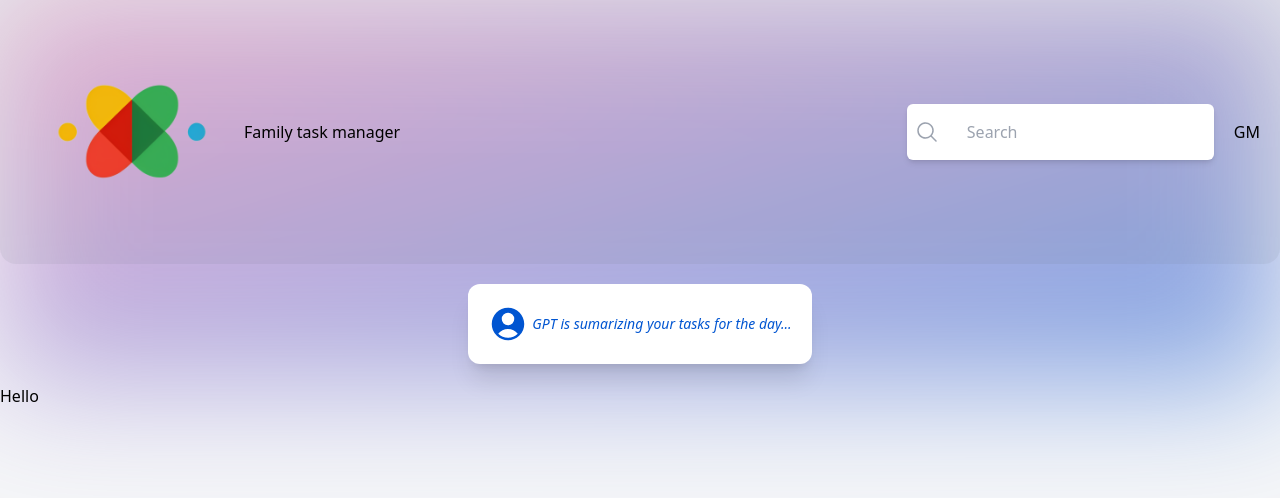
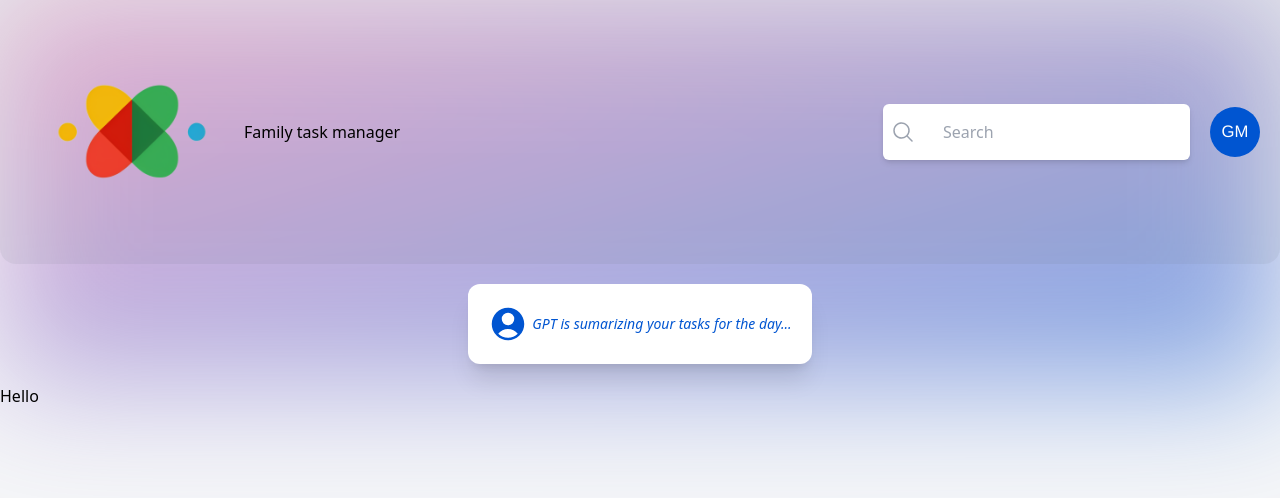
Before and after one commit to gmarte/FTMv2, a Next.js app: page / in a window 1280 px wide. Shown: the top 498 px of the page. Built offline with nearby package versions, Linux system fonts and the light colour scheme; no server answers.

Commit message:
fixed avatar components

```diff
--- a/components/Board.tsx
+++ b/components/Board.tsx
@@ -1,4 +1,5 @@
 'use client'
+
 import { useBoardStore } from '@/store/BoardStore';
 import React, { useEffect } from 'react'
 import { DragDropContext, Droppable } from 'react-beautiful-dnd';
--- a/components/Header.tsx
+++ b/components/Header.tsx
@@ -1,15 +1,17 @@
+"use client";
+
 import React from 'react'
 import Image from "next/image";
 import { MagnifyingGlassIcon, UserCircleIcon } from "@heroicons/react/24/solid";
 
 import logo from '@/assets/FTM_LOGO.png';
+import Avatar from 'react-avatar';
 
 
 function Header() {
   return (
   <header>
     <div className='flex flex-col md:flex-row items-center p-5 bg-gray-500/10 rounded-b-2xl'>
-
       <div className='absolute top-0 left-0 w-full h-96 bg-gradient-to-br from-pink-400 to-[#0055D1]  rounded-md filter blur-3xl opacity-50 -z-50' />
       <Image
           src={logo}
@@ -27,7 +29,8 @@ function Header() {
           <button type='submit' hidden>Search</button>
         </form>
         {/* avatar */}
-        <span color='#0055D1'>GM</span>
+        <Avatar name="Giancarlo Mars" round color="#0055D1" size="50" />
+        {/* <span color='#0055D1'>GM</span>          */}
       </div>
      </div>
      <div className='flex items-center justify-center px-5 py-2 md:py-5'>
--- a/package.json
+++ b/package.json
@@ -15,7 +15,8 @@
     "@types/react-dom": "18.2.6",
     "appwrite": "^11.0.0",
     "autoprefixer": "10.4.14",
-    "core-js": "^3.31.1",
+    "core-js": "^3.32.1",
+    "core-js-pure": "^3.32.1",
     "eslint": "8.44.0",
     "eslint-config-next": "13.4.9",
     "next": "13.4.9",
```
Also changed, not shown: 1 other file (tests, documents, lock files or other folders).
